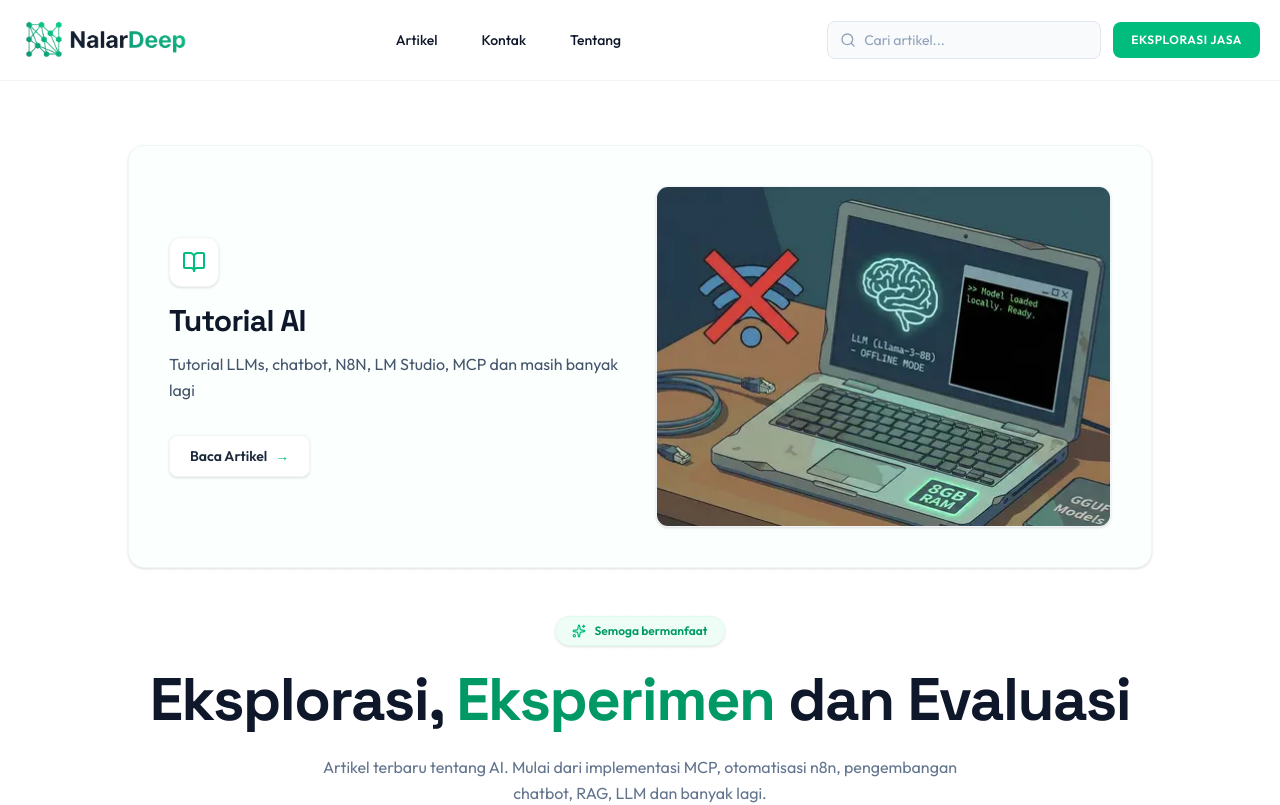
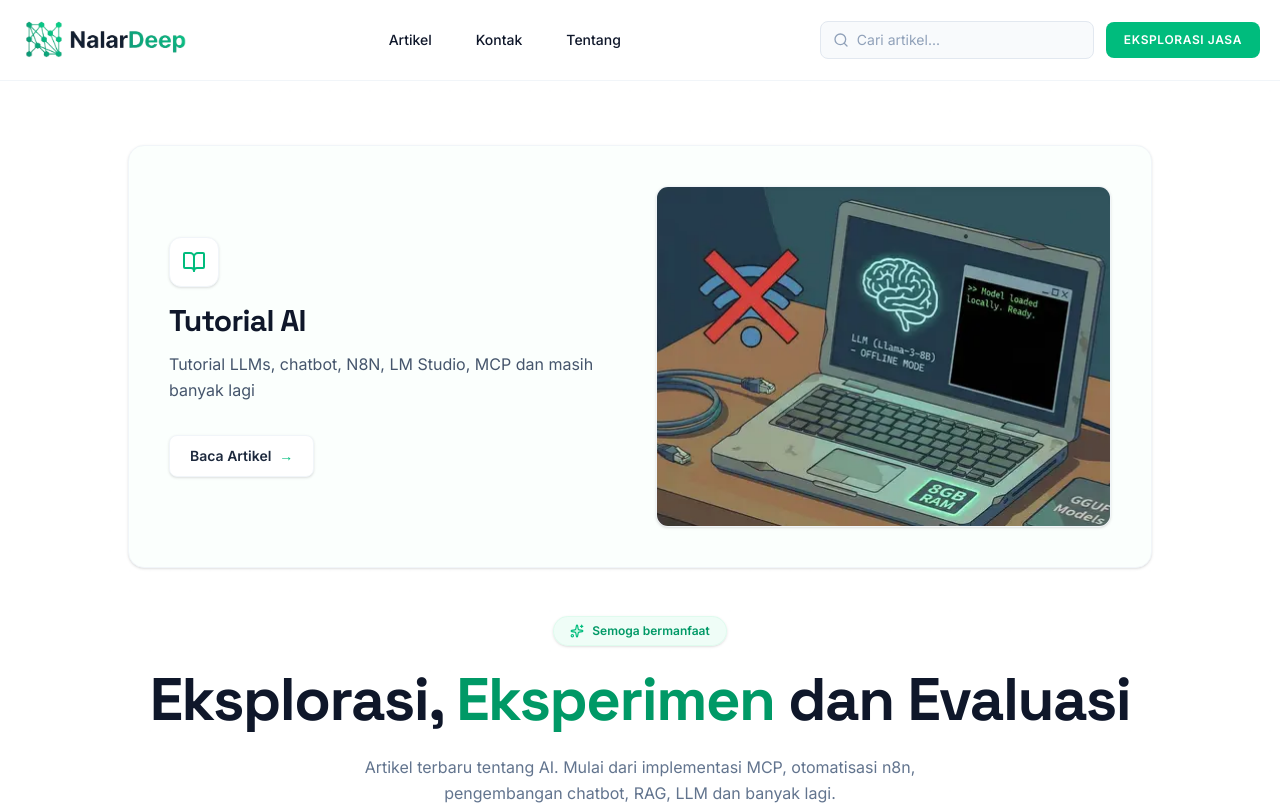
Before and after one commit to nalardeep/nalardeep, a Next.js app: page / in a window 1280 px wide. Shown: the top 805 px of the page. Built offline with nearby package versions, Linux system fonts and the light colour scheme.

Commit message:
feat(design): change font

```diff
--- a/app/layout.tsx
+++ b/app/layout.tsx
@@ -1,5 +1,5 @@
 import type { Metadata } from "next";
-import { Space_Grotesk, Outfit, Geist_Mono } from "next/font/google";
+import { Space_Grotesk, Inter, Geist_Mono } from "next/font/google";
 import "./globals.css";
 import Header from "@/components/header";
 import Footer from "@/components/footer";
@@ -9,9 +9,10 @@ const spaceGrotesk = Space_Grotesk({
   subsets: ["latin"],
 });
 
-const outfit = Outfit({
+const inter = Inter({
   variable: "--font-sans",
   subsets: ["latin"],
+  display: "swap",
 });
 
 const geistMono = Geist_Mono({
@@ -115,7 +116,7 @@ export default function RootLayout({
   return (
     <html lang="id" suppressHydrationWarning>
       <body
-        className={`${outfit.variable} ${spaceGrotesk.variable} ${geistMono.variable} font-sans antialiased flex flex-col min-h-screen`}
+        className={`${inter.variable} ${spaceGrotesk.variable} ${geistMono.variable} font-sans antialiased flex flex-col min-h-screen`}
       >
         <Header />
         <main className="flex-grow">
```
